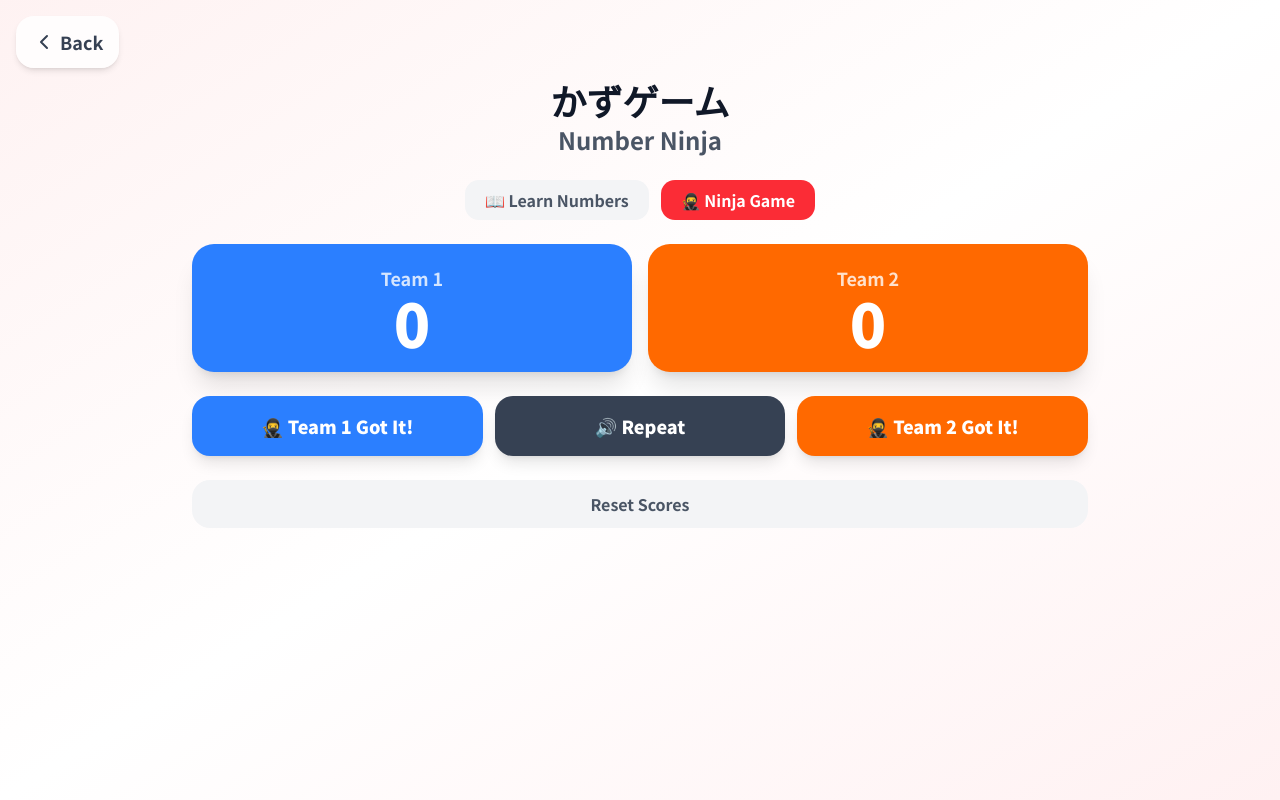
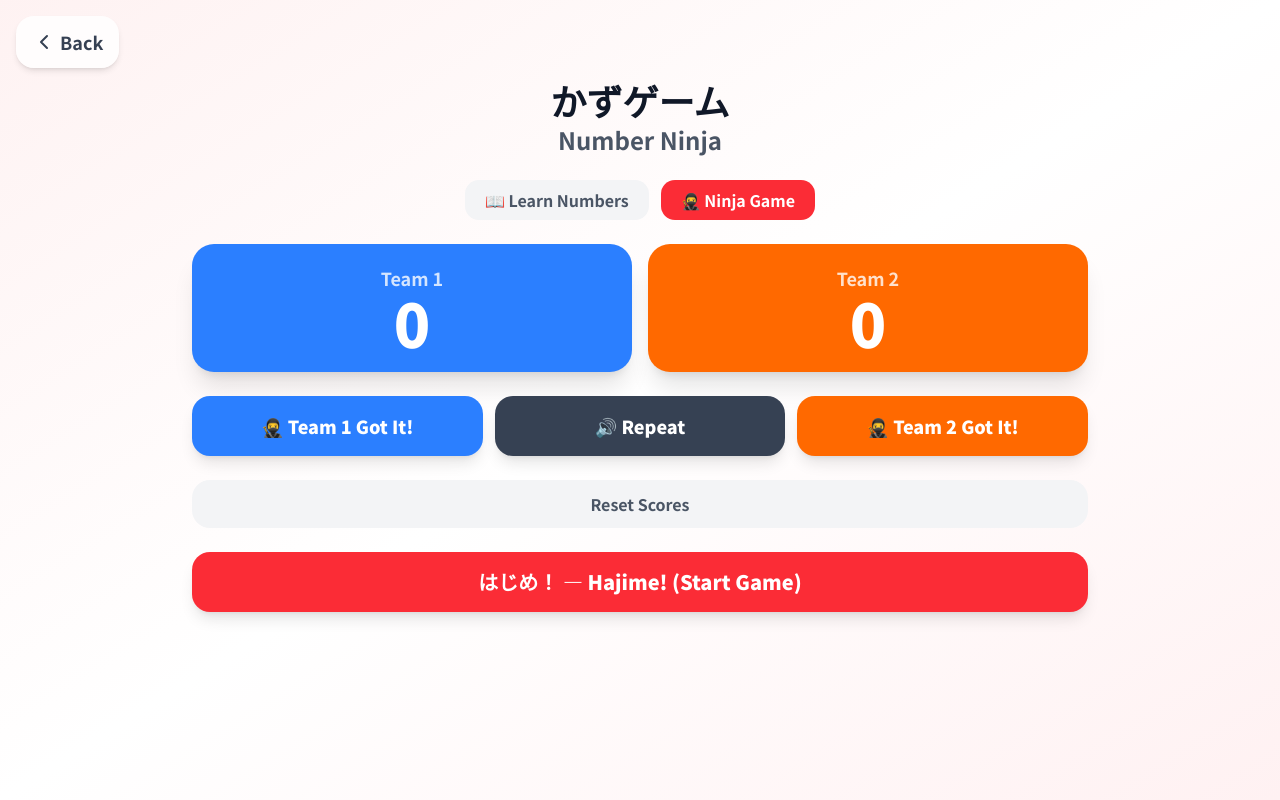
Before and after one commit to aevoli/jp-teaching, a Next.js app in the folder jp-teaching-app/: page /jp-teaching/band-b/number-ninja in a window 1280 px wide. Both pictures are taken after a click on the button "🥷 Ninja Game". Built offline with nearby package versions, Linux system fonts and the light colour scheme.

Commit message:
add hajime start button to number ninja game mode

```diff
--- a/jp-teaching-app/app/band-b/number-ninja/page.tsx
+++ b/jp-teaching-app/app/band-b/number-ninja/page.tsx
@@ -146,6 +146,13 @@ export default function NumberNinjaPage() {
             >
               Reset Scores
             </button>
+
+            <button
+              onClick={pickRandom}
+              className="w-full bg-red-500 hover:bg-red-600 active:scale-95 text-white font-black text-xl py-4 rounded-2xl shadow-lg transition-all touch-manipulation"
+            >
+              はじめ！ — Hajime! (Start Game)
+            </button>
           </div>
         )}
       </div>
```
